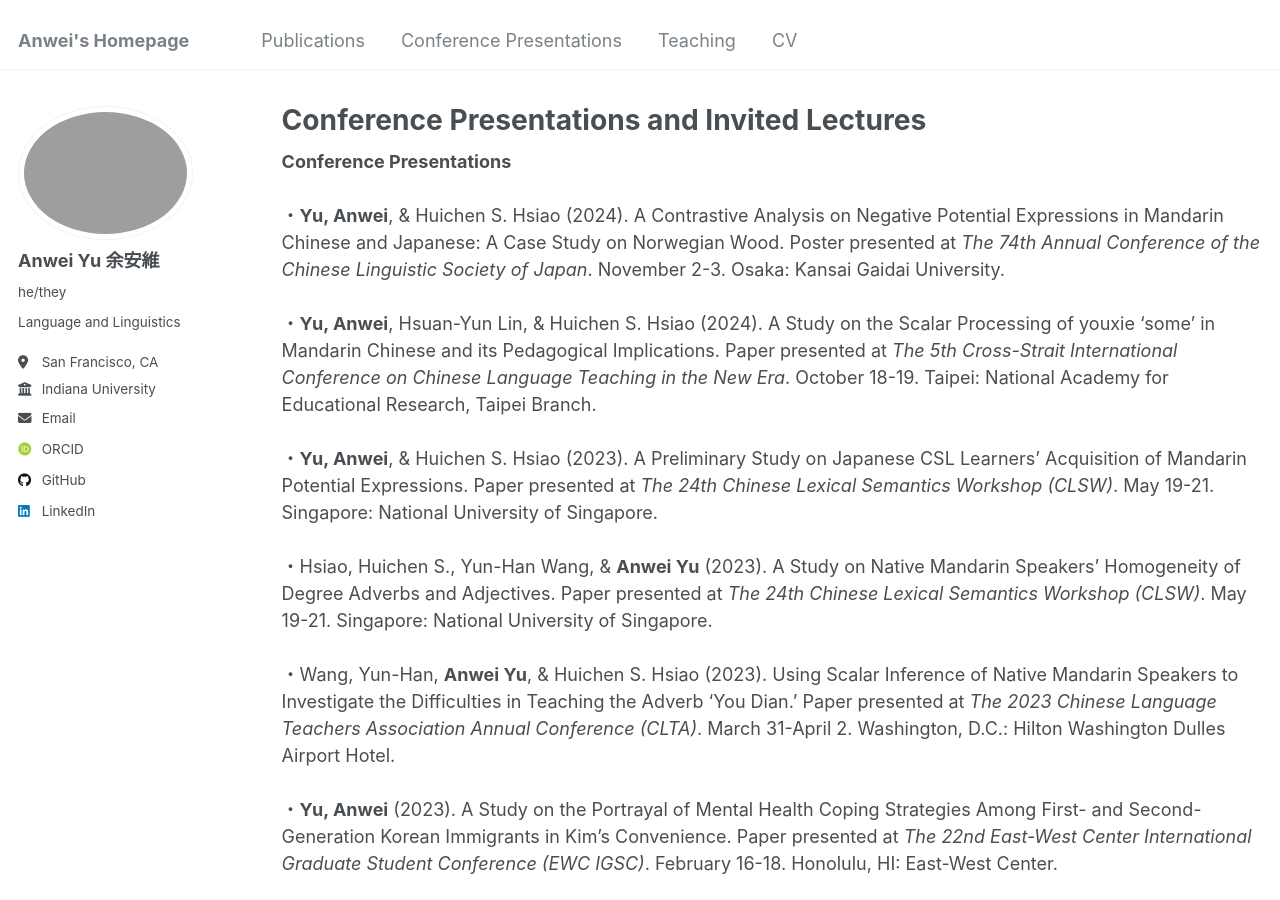
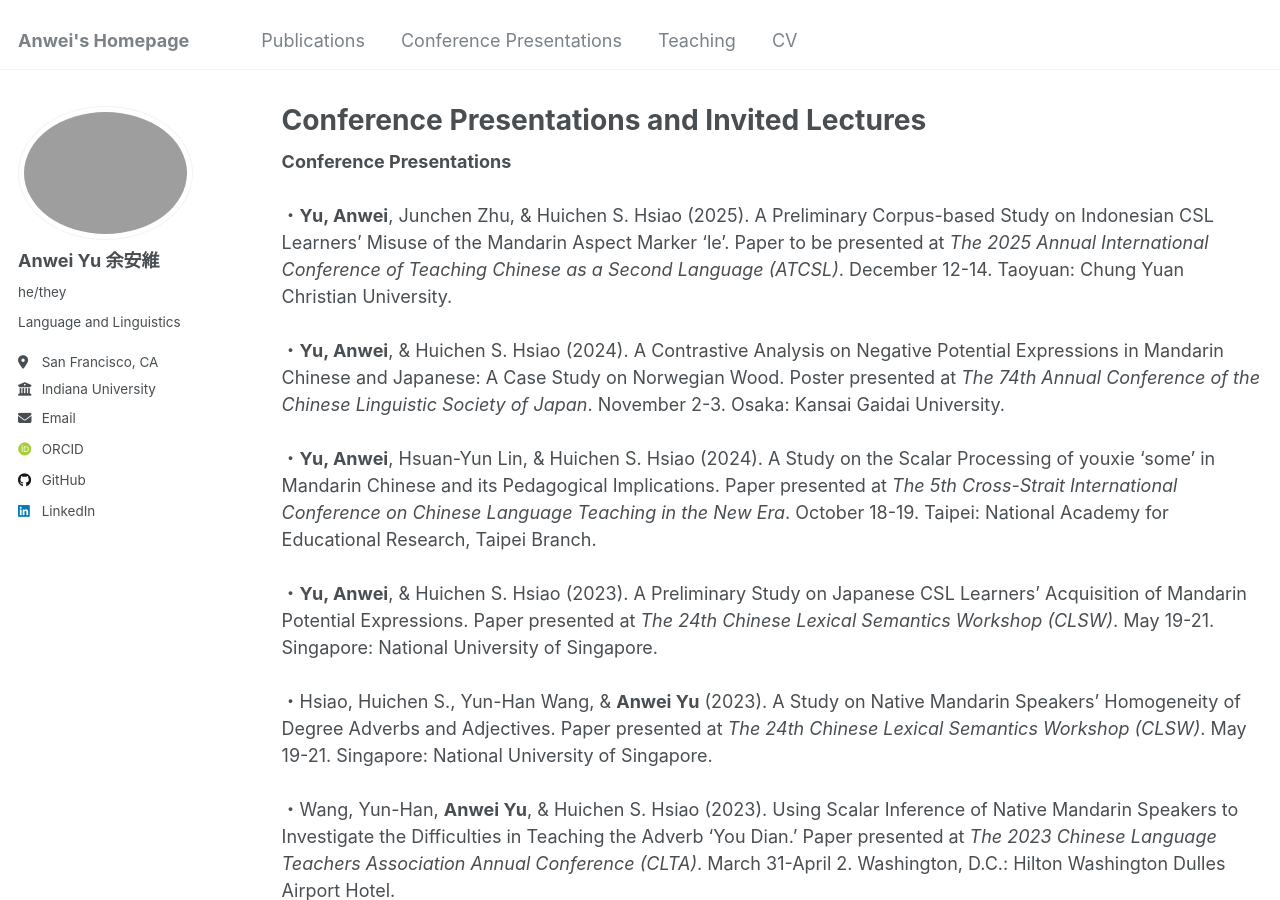
Before and after one commit to anweiyu/anweiyu.github.io, a Jekyll site: the page built from _pages/talks.html, in a window 1280 px wide and 900 px high. Built offline with Jekyll 4.4.1, drawn with Linux system fonts in a browser that asks for light colours; some web fonts are replaced.

Commit message:
Update talks.html

```diff
--- a/_pages/talks.html
+++ b/_pages/talks.html
@@ -6,6 +6,7 @@ author_profile: true
 ---
 
 <strong>Conference Presentations</strong><br><br>
+・<strong>Yu, Anwei</strong>, Junchen Zhu, & Huichen S. Hsiao (2025). A Preliminary Corpus-based Study on Indonesian CSL Learners’ Misuse of the Mandarin Aspect Marker ‘le’. Paper to be presented at <em>The 2025 Annual International Conference of Teaching Chinese as a Second Language (ATCSL)</em>. December 12-14. Taoyuan: Chung Yuan Christian University.<br><br>
 ・<strong>Yu, Anwei</strong>, & Huichen S. Hsiao (2024). A Contrastive Analysis on Negative Potential Expressions in Mandarin Chinese and Japanese: A Case Study on Norwegian Wood. Poster presented at <em>The 74th Annual Conference of the Chinese Linguistic Society of Japan</em>. November 2-3. Osaka: Kansai Gaidai University.<br><br>
 ・<strong>Yu, Anwei</strong>, Hsuan-Yun Lin, & Huichen S. Hsiao (2024). A Study on the Scalar Processing of youxie ‘some’ in Mandarin Chinese and its Pedagogical Implications. Paper presented at <em>The 5th Cross-Strait International Conference on Chinese Language Teaching in the New Era</em>. October 18-19. Taipei: National Academy for Educational Research, Taipei Branch.<br><br>
 ・<strong>Yu, Anwei</strong>, & Huichen S. Hsiao (2023). A Preliminary Study on Japanese CSL Learners’ Acquisition of Mandarin Potential Expressions. Paper presented at <em>The 24th Chinese Lexical Semantics Workshop (CLSW)</em>. May 19-21. Singapore: National University of Singapore.<br><br>
```
